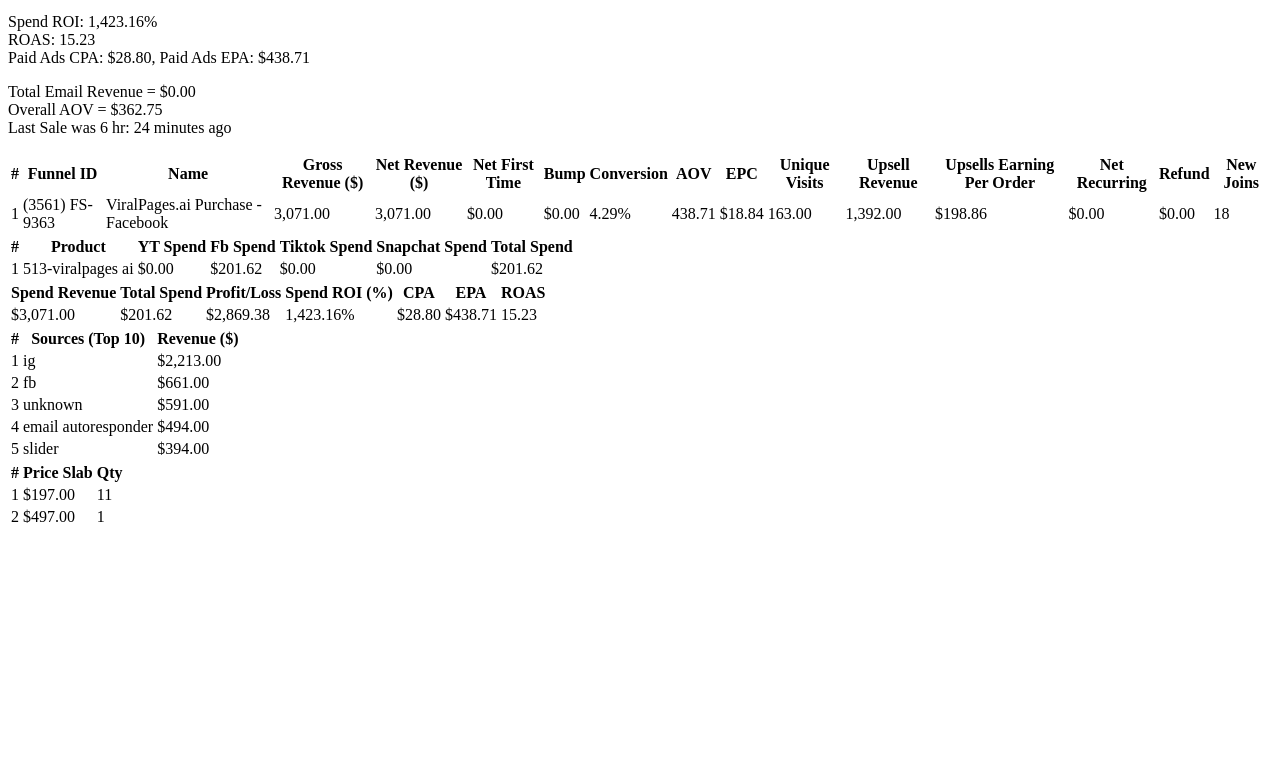
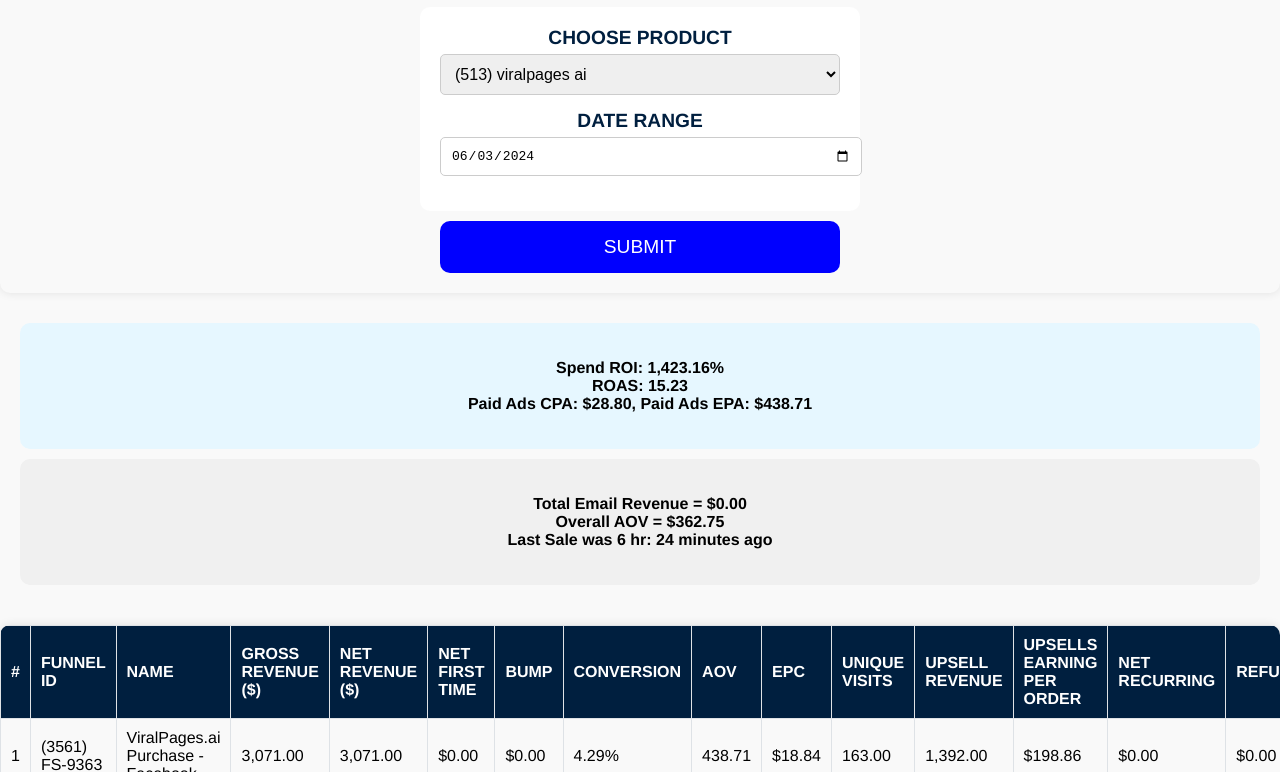
Before and after one commit to JuanGabrielTerrazasSarmiento/JuanGabrielTerrazasSarmiento.github.io, a plain HTML site: page indexUI.html in a window 1280 px wide. Shown: the part 90-862 px from the top of the page. Before the commit the page ends 800 px from the top, so only its background shows below. Drawn offline with Linux system fonts and the light colour scheme.

Commit message:
Update styles.css

```diff
--- a/styles.css
+++ b/styles.css
@@ -1,203 +1,166 @@
-<!DOCTYPE html>
-<html lang="en">
-<head>
-    <meta charset="UTF-8">
-    <meta name="viewport" content="width=device-width, initial-scale=1.0">
-    <title>Report Page</title>
-    <link rel="stylesheet" href="styles.css">
-</head>
-<body>
-<!-- Header Section -->
-<header>
-    <div class="logo">TAILOPEZ</div>
-</header>
+/* styles.css */
 
-<!-- Filter Section -->
-<section class="filters">
-    <div class="filter-container">
-        <div class="filter-item">
-            <label for="product">CHOOSE PRODUCT</label>
-            <select id="product">
-                <option value="513">(513) viralpages ai</option>
-            </select>
-        </div>
-        <div class="filter-item">
-            <label for="date-range">DATE RANGE</label>
-            <input type="date" id="date-range" value="2024-06-03">
-        </div>
-    </div>
-    <button class="show-report-btn">SUBMIT</button>
-</section>
+/* General Styles */
+body {
+    font-family: 'Helvetica', sans-serif;
+    margin: 0;
+    padding: 0;
+    box-sizing: border-box;
+    background-color: #f9f9f9;
+}
 
-<!-- Summary Section -->
-<section class="summary">
-    <div class="summary-box blue-box">
-        <p>Spend ROI: 1,423.16%<br>ROAS: 15.23<br>Paid Ads CPA: $28.80, Paid Ads EPA: $438.71</p>
-    </div>
-    <div class="summary-box light-gray-box">
-        <p>Total Email Revenue = $0.00<br>Overall AOV = $362.75<br>Last Sale was 6 hr: 24 minutes ago</p>
-    </div>
-</section>
+/* Header Styles */
+header {
+    background-color: #001f3f;
+    color: white;
+    padding: 20px;
+    display: flex;
+    justify-content: center;
+    align-items: center;
+}
 
-<!-- Main Table -->
-<section class="main-table">
-    <table>
-        <thead>
-        <tr>
-            <th>#</th>
-            <th>Funnel ID</th>
-            <th>Name</th>
-            <th>Gross Revenue ($)</th>
-            <th>Net Revenue ($)</th>
-            <th>Net First Time</th>
-            <th>Bump</th>
-            <th>Conversion</th>
-            <th>AOV</th>
-            <th>EPC</th>
-            <th>Unique Visits</th>
-            <th>Upsell Revenue</th>
-            <th>Upsells Earning Per Order</th>
-            <th>Net Recurring</th>
-            <th>Refund</th>
-            <th>New Joins</th>
-        </tr>
-        </thead>
-        <tbody>
-        <tr>
-            <td>1</td>
-            <td>(3561) FS-9363</td>
-            <td>ViralPages.ai Purchase - Facebook</td>
-            <td>3,071.00</td>
-            <td>3,071.00</td>
-            <td>$0.00</td>
-            <td>$0.00</td>
-            <td>4.29%</td>
-            <td>438.71</td>
-            <td>$18.84</td>
-            <td>163.00</td>
-            <td>1,392.00</td>
-            <td>$198.86</td>
-            <td>$0.00</td>
-            <td>$0.00</td>
-            <td>18</td>
-        </tr>
-        <!-- Repeat for other rows -->
-        </tbody>
-    </table>
-</section>
+.logo {
+    font-size: 2em;
+    color: #00aaff;
+}
 
-<!-- Additional Tables -->
-<section class="additional-tables">
-    <table>
-        <thead>
-        <tr>
-            <th>#</th>
-            <th>Product</th>
-            <th>YT Spend</th>
-            <th>Fb Spend</th>
-            <th>Tiktok Spend</th>
-            <th>Snapchat Spend</th>
-            <th>Total Spend</th>
-        </tr>
-        </thead>
-        <tbody>
-        <tr>
-            <td>1</td>
-            <td>513-viralpages ai</td>
-            <td>$0.00</td>
-            <td>$201.62</td>
-            <td>$0.00</td>
-            <td>$0.00</td>
-            <td>$201.62</td>
-        </tr>
-        <!-- Repeat for other rows -->
-        </tbody>
-    </table>
+/* Filter Section Styles */
+.filters {
+    display: flex;
+    flex-direction: column;
+    align-items: center;
+    padding: 20px;
+    background-color: #f9f9f9;
+    margin-bottom: 10px;
+    border-radius: 10px;
+    box-shadow: 0 0 10px rgba(0, 0, 0, 0.1);
+}
 
-    <!-- Additional Table: Spend Revenue -->
-    <table>
-        <thead>
-        <tr>
-            <th>Spend Revenue</th>
-            <th>Total Spend</th>
-            <th>Profit/Loss</th>
-            <th>Spend ROI (%)</th>
-            <th>CPA</th>
-            <th>EPA</th>
-            <th>ROAS</th>
-        </tr>
-        </thead>
-        <tbody>
-        <tr>
-            <td>$3,071.00</td>
-            <td>$201.62</td>
-            <td>$2,869.38</td>
-            <td>1,423.16%</td>
-            <td>$28.80</td>
-            <td>$438.71</td>
-            <td>15.23</td>
-        </tr>
-        </tbody>
-    </table>
+.filter-container {
+    display: flex;
+    flex-direction: column;
+    align-items: center;
+    background-color: #ffffff;
+    padding: 20px;
+    border-radius: 10px;
+    width: 80%;
+    max-width: 400px;
+}
 
-    <!-- Additional Table: Sources (Top 10) -->
-    <table>
-        <thead>
-        <tr>
-            <th>#</th>
-            <th>Sources (Top 10)</th>
-            <th>Revenue ($)</th>
-        </tr>
-        </thead>
-        <tbody>
-        <tr>
-            <td>1</td>
-            <td>ig</td>
-            <td>$2,213.00</td>
-        </tr>
-        <tr>
-            <td>2</td>
-            <td>fb</td>
-            <td>$661.00</td>
-        </tr>
-        <tr>
-            <td>3</td>
-            <td>unknown</td>
-            <td>$591.00</td>
-        </tr>
-        <tr>
-            <td>4</td>
-            <td>email autoresponder</td>
-            <td>$494.00</td>
-        </tr>
-        <tr>
-            <td>5</td>
-            <td>slider</td>
-            <td>$394.00</td>
-        </tr>
-        </tbody>
-    </table>
+.filter-item {
+    margin-bottom: 15px;
+    width: 100%;
+    text-align: center;
+}
 
-    <!-- Additional Table: Price Slab -->
-    <table>
-        <thead>
-        <tr>
-            <th>#</th>
-            <th>Price Slab</th>
-            <th>Qty</th>
-        </tr>
-        </thead>
-        <tbody>
-        <tr>
-            <td>1</td>
-            <td>$197.00</td>
-            <td>11</tr>
-        <tr>
-            <td>2</td>
-            <td>$497.00</td>
-            <td>1</tr>
-        </tbody>
-    </table>
-</section>
-</body>
-</html>
+.filter-item label {
+    display: block;
+    margin-bottom: 5px;
+    font-weight: bold;
+    color: #001f3f;
+    font-size: 1.2em;
+}
+
+.filter-item select, .filter-item input[type="date"] {
+    width: 100%;
+    padding: 10px;
+    border: 1px solid #ccc;
+    border-radius: 5px;
+    font-size: 1em;
+}
+
+.show-report-btn {
+    padding: 15px 30px;
+    cursor: pointer;
+    background-color: #0000ff;
+    color: white;
+    border: none;
+    border-radius: 10px;
+    font-size: 1.2em;
+    width: 80%;
+    max-width: 400px;
+    text-align: center;
+    margin-top: 10px;
+}
+
+/* Summary Section Styles */
+.summary {
+    padding: 20px;
+    margin-bottom: 10px;
+    text-align: center;
+}
+
+.summary-box {
+    padding: 20px;
+    border-radius: 10px;
+    margin-bottom: 10px;
+    font-weight: bold;
+    text-align: center;
+}
+
+.blue-box {
+    background-color: #e6f7ff;
+}
+
+.light-gray-box {
+    background-color: #f0f0f0;
+}
+
+/* Table Styles */
+table {
+    width: 100%;
+    border-collapse: collapse;
+    margin-bottom: 20px;
+    overflow-x: auto;
+    display: block;
+    border-radius: 10px;
+    box-shadow: 0 0 10px rgba(0, 0, 0, 0.1);
+}
+
+table th, table td {
+    border: 1px solid #dee2e6;
+    padding: 10px;
+    text-align: left;
+}
+
+table th {
+    background-color: #001f3f;
+    color: white;
+    text-transform: uppercase;
+    font-weight: bold;
+}
+
+.additional-tables table th {
+    background-color: #007bff;
+    color: white;
+    text-transform: uppercase;
+    font-weight: bold;
+}
+
+.additional-tables {
+    padding: 20px;
+}
+
+/* Responsive Design */
+@media (max-width: 768px) {
+    header, .filters, .summary, .additional-tables {
+        padding: 10px;
+    }
+
+    .filter-container {
+        flex-direction: column;
+    }
+
+    .filter-item, .show-report-btn {
+        width: 100%;
+        margin-bottom: 10px;
+    }
+
+    table {
+        font-size: 0.9em;
+    }
+
+    table th, table td {
+        padding: 6px;
+    }
+}
```
